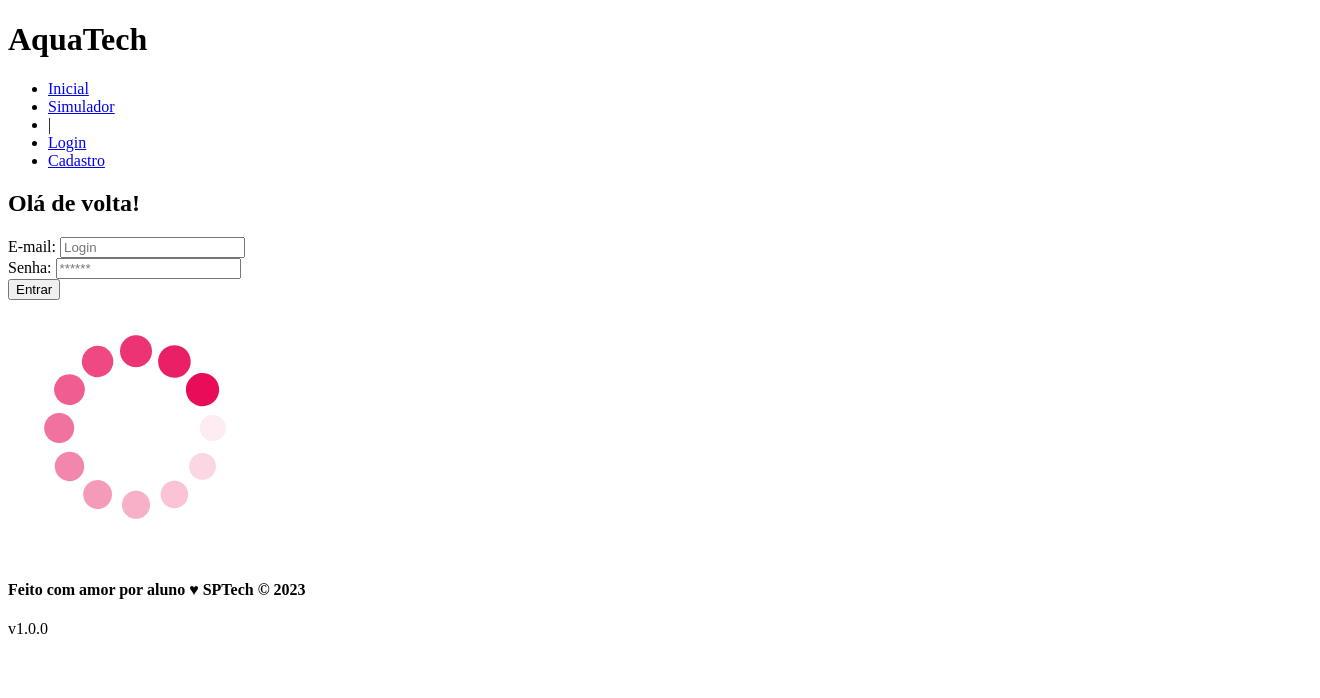
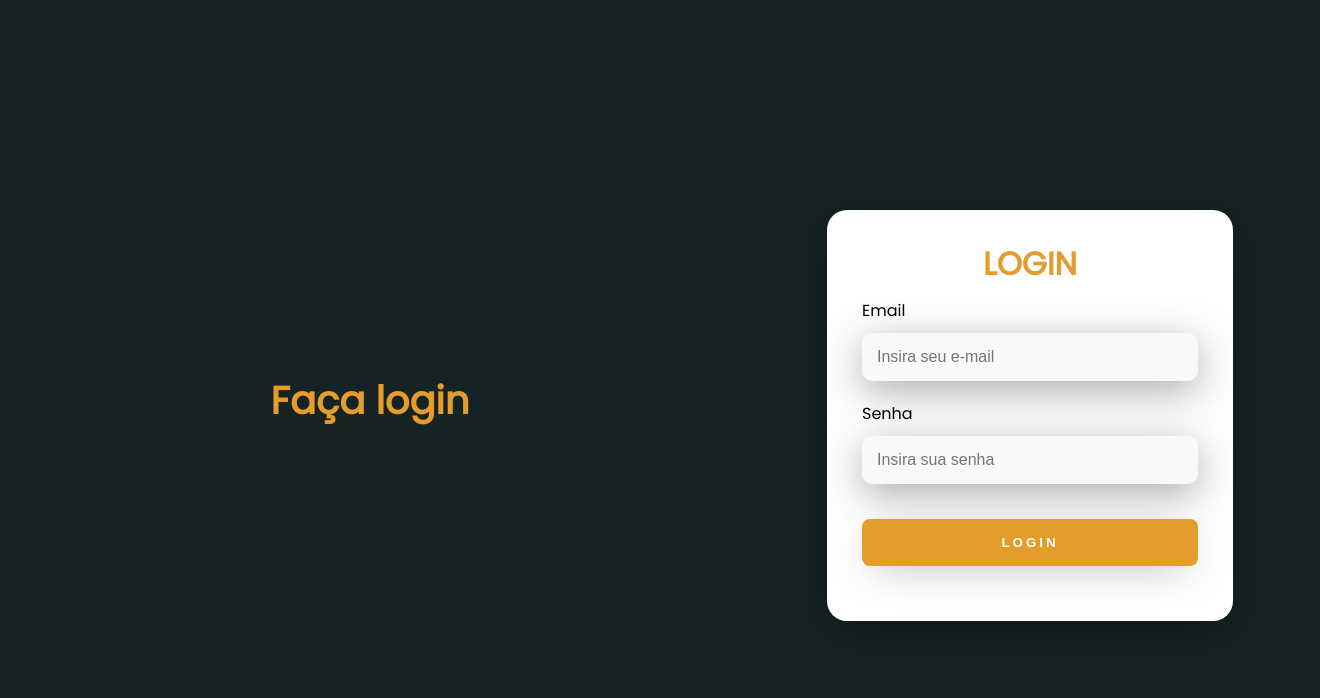
Before and after one commit to Projeto-Iron-Maiden/site, a website: page site/public/login.html in a window 1280 px wide. Shown: the whole page, 1320 px wide, since content can reach past the window. Drawn offline with Linux system fonts and the light colour scheme.

```diff
--- a/site/public/login.html
+++ b/site/public/login.html
@@ -1,112 +1,48 @@
 <!DOCTYPE html>
-<html lang="pt-br">
-
+<html lang="en">
 <head>
     <meta charset="UTF-8">
     <meta http-equiv="X-UA-Compatible" content="IE=edge">
     <meta name="viewport" content="width=device-width, initial-scale=1.0">
-
-    <title>AquaTech | Login</title>
-
-    <script src="./js/funcoes.js"></script>
-
-    <link rel="icon" href="./assets/icon/favicon2.ico">
-    <link rel="stylesheet" href="./css/estilo.css">
-    <link rel="preconnect" href="https://fonts.gstatic.com">
-    <link
-        href="https://fonts.googleapis.com/css2?family=Exo+2:ital,wght@0,100;0,200;0,300;0,400;0,500;0,600;0,700;0,800;0,900;1,100;1,200;1,300;1,400;1,500;1,600;1,700;1,800;1,900&display=swap"
-        rel="stylesheet">
+    <link href='https://fonts.googleapis.com/css?family=Poppins' rel='stylesheet'>
+    <link rel="stylesheet" href="styles/login.css">
+    <link rel="icon" href="./assets/img/logo2.png">
+    <title>Login | Iron Iron Maiden</title>
 </head>
-
 <body>
-    <div class="header">
-        <div class="container">
-            <h1 class="titulo">AquaTech</h1>
-            <ul class="navbar">
-                <li>
-                    <a href="index.html">Inicial</a>
-                </li>
-                <li>
-                    <a href="simulador.html">Simulador</a>
-                </li>
-                <li>|</li>
-                <li class="agora">
-                    <a href="#">Login</a>
-                </li>
-                <li>
-                    <a href="cadastro.html">Cadastro</a>
-                </li>
-            </ul>
+    <div class="main-login">
+        <div class="left-login">
+            <h1>Faça login</h1>
+            <!-- <img src="" class= "left-login-image" alt = "logo da empresa"> -->
         </div>
-    </div>
-
-
-    <div class="login">
-        <div class="alerta_erro">
-            <div class="card_erro" id="cardErro">
-                <span id="mensagem_erro"></span>
-            </div>
-        </div>
-        <div class="container">
-            <div class="card card-login">
-                <h2>Olá de volta!</h2>
-                <div class="formulario">
-                    <div class="campo">
-                        <span>E-mail:</span>
-                        <input id="email_input" type="text" placeholder="Login">
-                    </div>
-                    <div class="campo">
-                        <span>Senha:</span>
-                        <input id="senha_input" type="text" placeholder="******">
-                    </div>
-                    <button class="botao" onclick="entrar()">Entrar</button>
+        <div class="right-login">
+            <div class="card-login">
+                <h1>LOGIN</h1>
+                <div class="text-field">
+                    <label for="email">Email</label>
+                    <input type="text" id="input_email" placeholder="Insira seu e-mail">
                 </div>
-
-                <div id="div_aguardar" class="loading-div">
-                    <img src="./assets/circle-loading.gif" id="loading-gif">
+                <div class="text-field">
+                    <label for="senha">Senha</label>
+                    <input type="password" id="input_senha" placeholder="Insira sua senha">
                 </div>
-
-                <div id="div_erros_login"></div>
+                <button onclick = 'verificar()' class="botao-login">Login</button>
             </div>
         </div>
     </div>
-
-    <!--footer inicio-->
-    <div class="footer">
-        <div class="container">
-            <h4>Feito com amor por aluno &hearts; SPTech &copy; 2023</h4>
-            <span class="version">v1.0.0</span>
-        </div>
-    </div>
-    <!--footer fim-->
-
 </body>
-
 </html>
-
 <script>
+function verificar(){
+    var emailVar = input_email.value
+    var senhaVar = input_senha.value
+    if(emailVar == "" || senhaVar == ""){
+        alert('preencha todos os campos')
+    } /* else{window.location = "";} /*direciona o user até a página dashboard*/
 
 
-    function entrar() {
-        aguardar();
 
-        var emailVar = email_input.value;
-        var senhaVar = senha_input.value;
-
-        if (emailVar == "" || senhaVar == "") {
-            cardErro.style.display = "block"
-            mensagem_erro.innerHTML = "(Mensagem de erro para todos os campos em branco)";
-            finalizarAguardar();
-            return false;
-        }
-        else {
-            setInterval(sumirMensagem, 5000)
-        }
-
-        console.log("FORM LOGIN: ", emailVar);
-        console.log("FORM SENHA: ", senhaVar);
-
-        fetch("/usuarios/autenticar", {
+fetch("/usuarios/autenticar", {
             method: "POST",
             headers: {
                 "Content-Type": "application/json"
@@ -150,10 +86,5 @@
         })
 
         return false;
-    }
-
-    function sumirMensagem() {
-        cardErro.style.display = "none"
-    }
-
+}
 </script>
--- /dev/null
+++ b/site/public/styles/login.css
@@ -0,0 +1,106 @@
+body {
+    margin: 0px;
+    font-family: 'Poppins';
+    background: #152325;
+    max-width: 1200px;
+    margin-left: 40px;
+}
+
+.main-login {
+    width: 100vw;
+    height: 100vh;
+    background: #152325;
+    display: flex;
+    justify-content: center;
+    align-items: center;
+}
+
+.left-login {
+    width: 50vw;
+    height: 100vh;
+    display: flex;
+    justify-content: center;
+    align-items: center;
+    flex-direction: column;
+    margin-right: 60px;
+}
+
+.left-login>h1 {
+    font-size: 3vw;
+    color: #e49c2b;
+}
+
+.left-login-image {
+    margin-top: -70px;
+    width: 38vw;
+}
+
+.right-login {
+    display: flex;
+    justify-content: center;
+    align-items: center;
+    width: 560px;
+    height: 560px;
+    margin-top: 30px;
+}
+
+.card-login {
+    width: 60%;
+    display: flex;
+    justify-content: center;
+    align-items: center;
+    flex-direction: column;
+    padding: 30px 35px;
+    background: #ffffff;
+    border-radius: 20px;
+    box-shadow: 0px 10px 40px #00000056;
+}
+
+.card-login>h1 {
+    color: #e49c2b;
+    font-weight: 700;
+    margin: 0;
+}
+
+.text-field {
+    display: flex;
+    width: 100%;
+    flex-direction: column;
+    align-items: flex-start;
+    justify-content: center;
+    margin: 10px 0px;
+}
+
+.text-field>input {
+    width: 100%;
+    border-radius: 10px;
+    border: none;
+    padding: 15px;
+    background: #F9F9F9;
+    color: black;
+    font-size: 12pt;
+    box-shadow: 0px 10px 40px #00000056;
+    outline: none;
+    box-sizing: border-box;
+}
+
+.text-field>label {
+    color: #000000;
+    margin-bottom: 10px;
+}
+
+.botao-login {
+    width: 100%;
+    padding: 16px 0px;
+    margin: 25px;
+    border: none;
+    border-radius: 8px;
+    outline: none;
+    font-weight: 700;
+    text-transform: uppercase;
+    background: #e49c2b;
+    color: #ffffff;
+    letter-spacing: 3px;
+    cursor: pointer;
+    box-shadow: 0px 10px 40px -12px #00000056;
+}
```
Also changed, not shown: site/public/albuns.html (+42 -1 lines), site/public/cadastro.html (+30 -0 lines), 8 other files.
